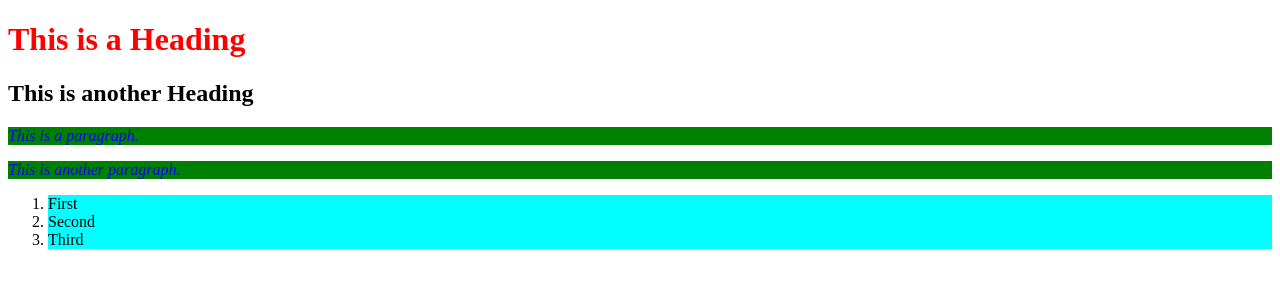
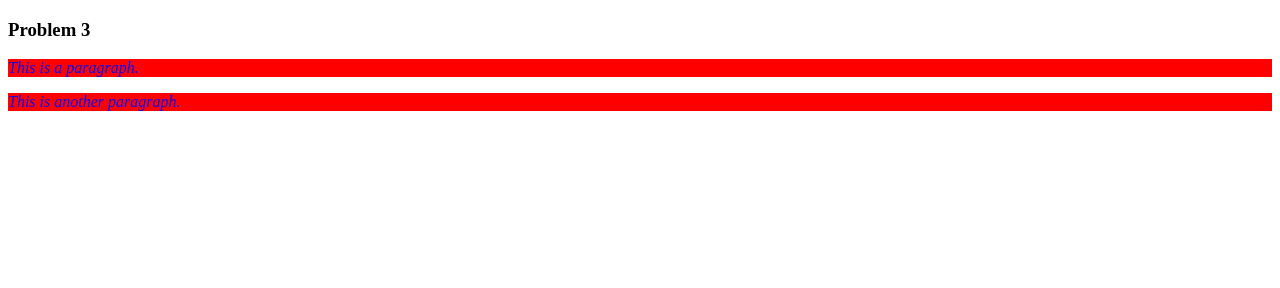
Before and after one commit to Apoorv-14/Assign3-2, a plain HTML site: page index.html in a window 1280 px wide. Drawn offline with Linux system fonts and the light colour scheme.

Commit message:
Update index.html

```diff
--- a/index.html
+++ b/index.html
@@ -2,9 +2,6 @@
 <html>
 <head>
 <style>
-h1 {
-  color: red;
-}
 .ad {
    color: blue;
    font-style: italic;
@@ -13,27 +10,11 @@ h1 {
    background-color: red;
    font-style: italic;
 }
-ol li{
-   background-color: Aqua;
-}
-.big{
-   font: 20px;
-}
-.big p{
-   background-color: green;
-}
-
 </style>
 </head>
-<body class="big">
-<h1>This is a Heading</h1>
-<h2>This is another Heading</h2>
+<body>
+<h3>Problem 3</h3>
 <p class="ad sd">This is a paragraph.</p>
 <p class="ad sd">This is another paragraph.</p>
-<ol>
-  <li>First</li>
-  <li>Second</li>
-  <li>Third</li>
-</ol>
 </body>
 </html>
```
